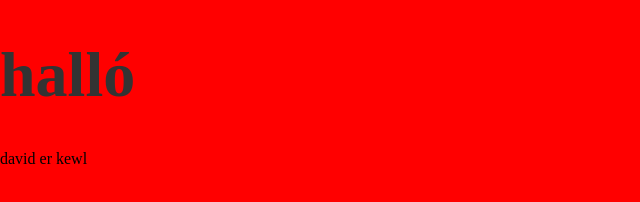
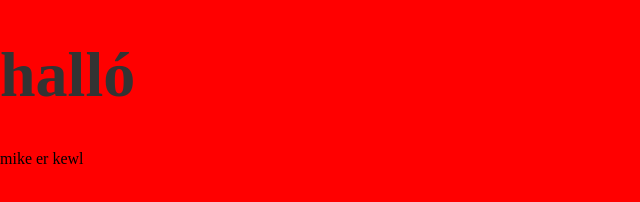
Before and after one commit to arnorhs/coolsite, a website: page src/html/index.html in a window 1280 px wide. Shown: the full height of the page, 0-640 px from the left. Drawn offline with nearby package versions, Linux system fonts and the light colour scheme; files that its build step writes are made by us from their sources.

Commit message:
mike is cool

```diff
--- a/src/html/index.html
+++ b/src/html/index.html
@@ -10,8 +10,7 @@
 <body>
 <h1>halló</h1>
 
-
-david er kewl
+mike er kewl
 
 </body>
 </html>
```
